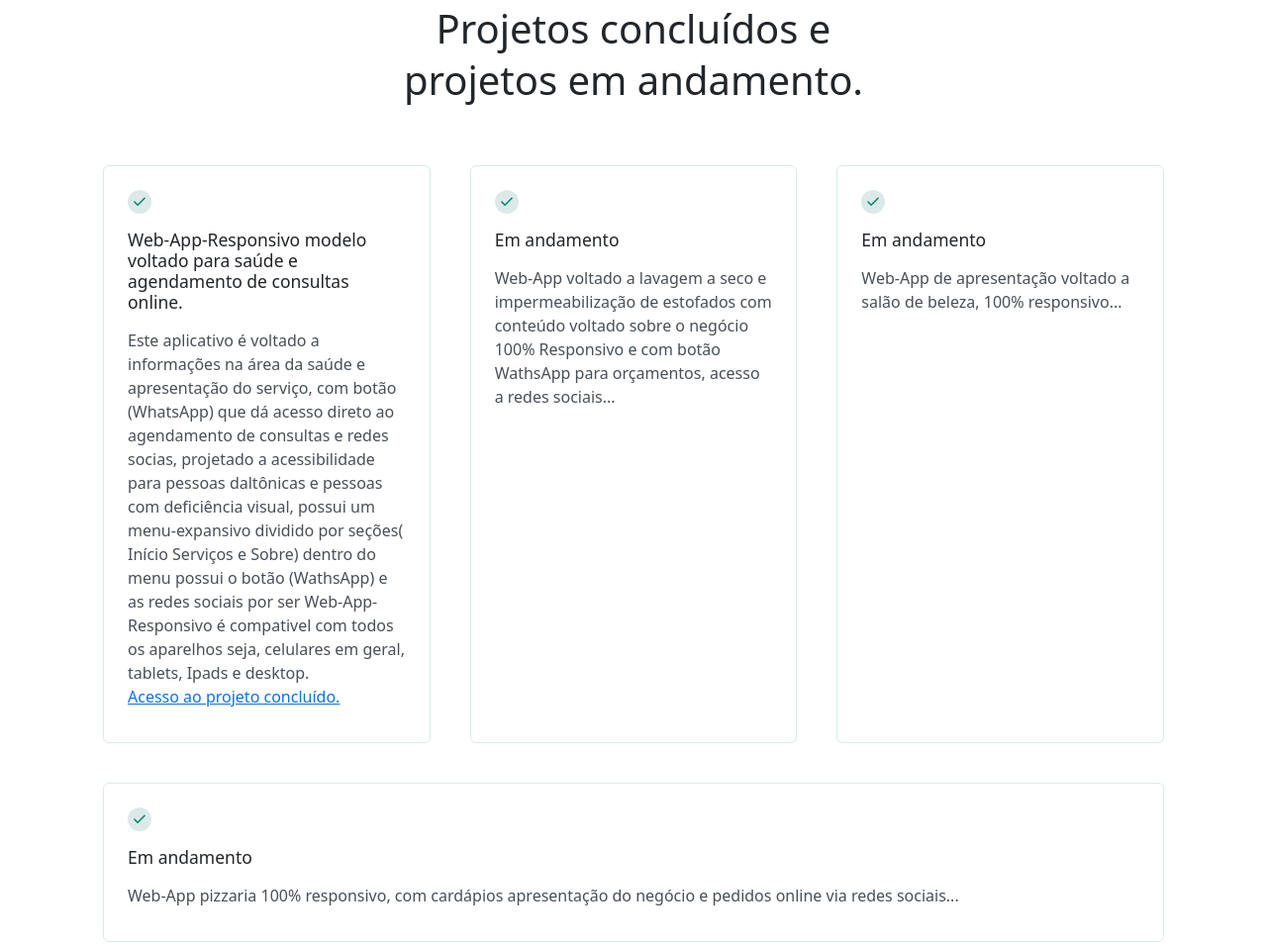
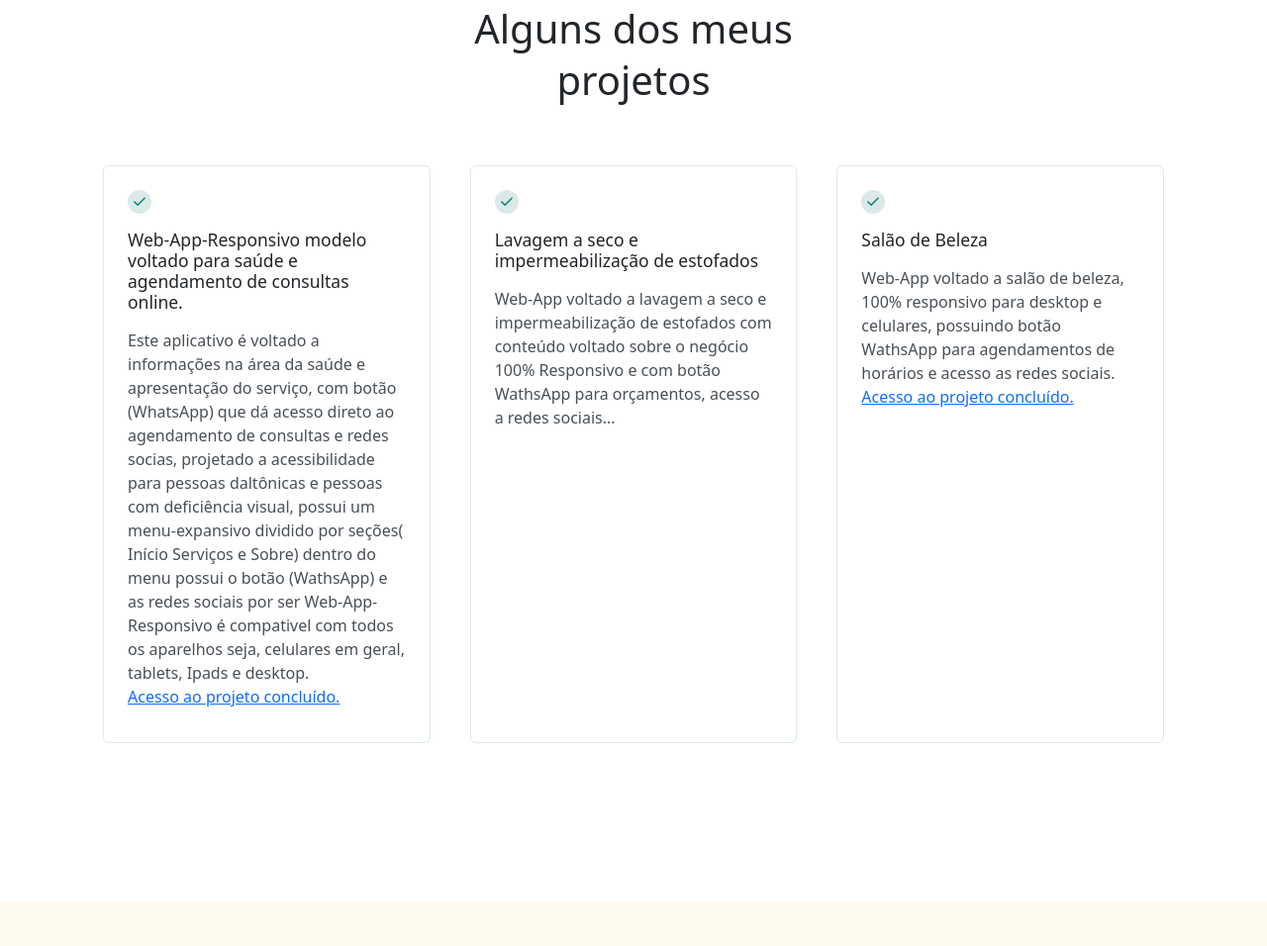
Before and after one commit to Tiago-Vilela/my-portf-lio, a plain HTML site: page index.html in a window 1280 px wide. Shown: the part 1280-2236 px from the top of the page at 99% size. Drawn offline with nearby package versions, Linux system fonts and the light colour scheme.

Commit message:
foi alterado o HTML a section services, retirado um card colocado um link levando a um projeto concluido

```diff
--- a/index.html
+++ b/index.html
@@ -280,7 +280,7 @@
       <div class="wrapper">
         <header>
           <h4>Projetos</h4>
-          <h2>Projetos concluídos e projetos em andamento.</h2>
+          <h2>Alguns dos meus projetos</h2>
         </header>
 
         <div class="content">
@@ -332,7 +332,7 @@
                 />
               </svg>
 
-              <h3>Em andamento</h3>
+              <h3>Lavagem a seco e impermeabilização de estofados</h3>
               <p>
                Web-App voltado a lavagem a seco e impermeabilização de estofados com conteúdo voltado sobre o negócio 100% Responsivo e com botão WathsApp para orçamentos, acesso a redes sociais...
               </p>
@@ -356,35 +356,14 @@
                 />
               </svg>
 
-              <h3>Em andamento</h3>
+              <h3>Salão de Beleza</h3>
               <p>
-               Web-App de apresentação voltado a salão de beleza, 100% responsivo...
+                Web-App voltado a salão de beleza, 100% responsivo para desktop e celulares, possuindo botão WathsApp para agendamentos de horários e acesso as redes sociais.
+                <a href="https://schwedler123.github.io/clone-repository-salon-project/"> <br> Acesso ao projeto concluído.</a>
               </p>
             </div>
 
-            <div class="card">
-              <svg
-                width="24"
-                height="24"
-                viewBox="0 0 24 24"
-                fill="none"
-                xmlns="http://www.w3.org/2000/svg"
-              >
-                <circle cx="12" cy="12" r="12" fill="#DCE9E2" />
-                <path
-                  d="M17.091 8.18182L10.091 15.1818L6.90918 12"
-                  stroke="#00856F"
-                  stroke-width="1.5"
-                  stroke-linecap="round"
-                  stroke-linejoin="round"
-                />
-              </svg>
 
-              <h3>Em andamento</h3>
-              <p>
-                Web-App pizzaria 100% responsivo, com cardápios apresentação do negócio e pedidos online via redes sociais...
-              </p>
-            </div>
 
           </div>
         </div>
```
